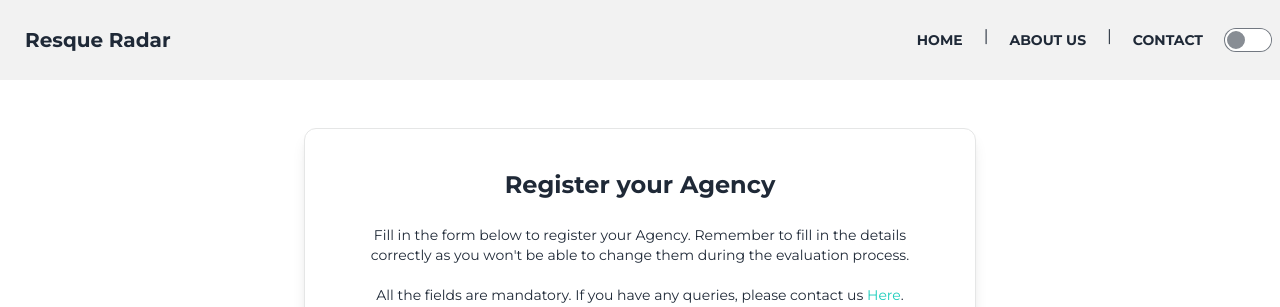
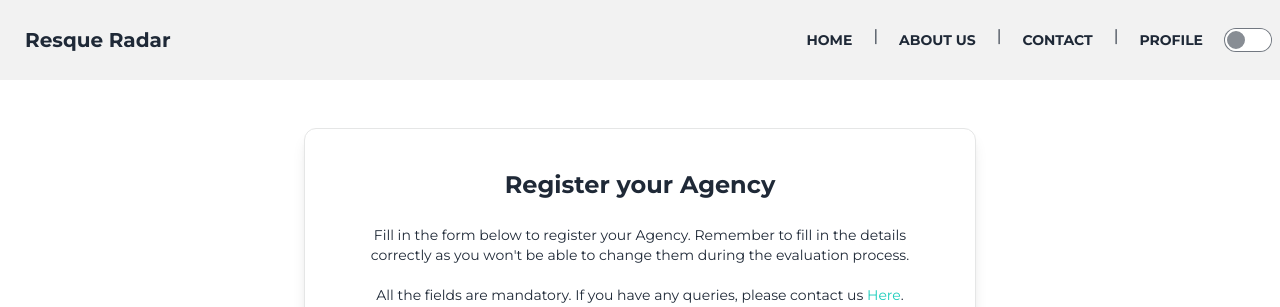
Before and after one commit to RescueRadar/resque-radar, a Django app: page /accounts/profile/ in a window 1280 px wide. Shown: the top 307 px of the page. Run offline with Django 4.2, Linux system fonts and the light colour scheme; the visitor is signed in with stand-in values (Sample User, id 1); data that the repository does not hold is empty; some libraries are stand-ins or nearby versions.

Commit message:
added profile page

```diff
--- a/base/views.py
+++ b/base/views.py
@@ -16,6 +16,8 @@ def contact(request):
 def dashboard(request):
     return render(request, 'dashboard.html')
 
+def user_profile(request):
+    return render(request, 'user_profile.html')
 
 def profile(request):
     form_submitted = False
--- a/rescueradar/urls.py
+++ b/rescueradar/urls.py
@@ -15,6 +15,7 @@ urlpatterns = [
     path('dashboard/', base_views.dashboard, name='dashboard'),
     path('request_submitted/<int:form_submitted>/', request_submitted, name='request_submitted'),
 
+    path('user_profile/', base_views.user_profile, name='user_profile'),
     # path('', include(router.urls)),
     # path('api-auth/', include('rest_framework.urls', namespace='rest_framework'))
 ]
--- a/templates/base.html
+++ b/templates/base.html
@@ -48,6 +48,10 @@
 						<li><a href="{% url 'contact' %}" class="btn btn-ghost btn-sm">
 							Contact
 						</a></li>
+						<p class="px-2">|</p>
+						<li><a href="{% url 'user_profile' %}" class="btn btn-ghost btn-sm">
+							Profile
+						</a></li>
 					</ul>
 				</div>
 				<div class="dropdown md:hidden">
@@ -67,13 +71,18 @@
 					</label>
 					<ul
 						tabindex="0"
-						class="menu menu-sm dropdown-content mt-3 -ml-8 z-20 px-4 py-2 shadow bg-base-100 rounded-box">
+						class="menu menu-sm dropdown-content space-y-2 mt-3 -ml-8 z-20 px-4 py-2 shadow bg-base-100 rounded-box">
 						<li><a class="whitespace-nowrap"
-							href="{% url 'about' %}">About Us</a></li>
-						<li><a>Team</a></li>
+							href="{% url 'home' %}">Home</a></li>
+						<li><a href="{% url 'about' %}" class="whitespace-nowrap">About Us</a></li>
 						<li>
 							<a href="{% url 'contact' %}">
 								Contact
+							</a>
+						</li>
+						<li>
+							<a href="{% url 'user_profile' %}">
+								Profile
 							</a>
 						</li>
 					</ul>
```
Also changed, not shown: templates/user_profile.html (added, +21 -0 lines).
